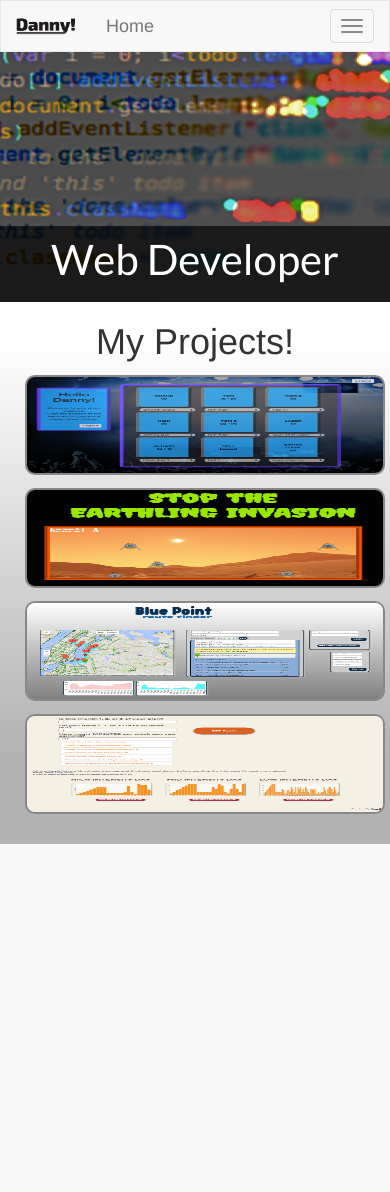
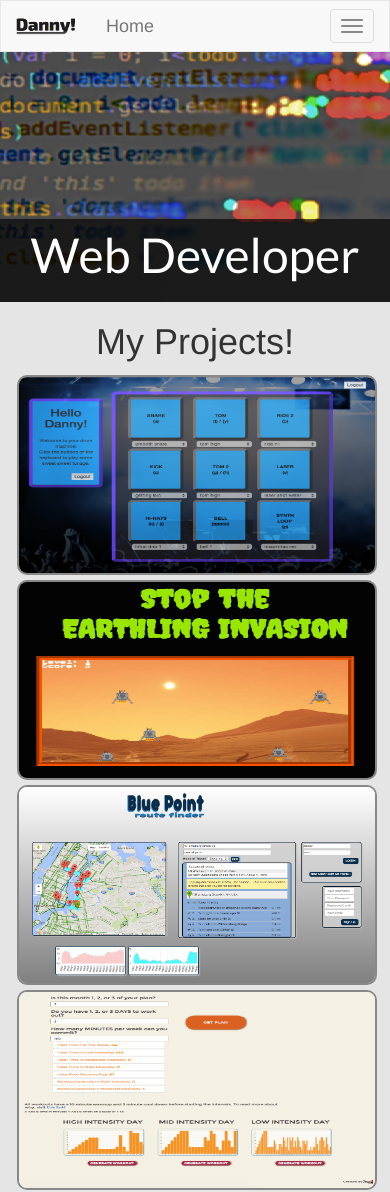
Before and after one commit to dannyalaska/pythonpersonal, a Django app: page / in a window 390 px wide. Before the commit the page ends 844 px from the top, so only its background shows below. Run offline with Django 3.2, Linux system fonts and the light colour scheme; data comes from the database, SQL or seed files in the repository; both versions use the stored data as it was after the commit; some libraries are stand-ins or nearby versions.

Commit message:
commiting for heroku deployment

```diff
--- a/personaldjango/personaldjango/static/main.css
+++ b/personaldjango/personaldjango/static/main.css
@@ -4,7 +4,7 @@
 body {
   margin: 0px;
   padding: 0px;
-  background-image: linear-gradient(rgba(0,0,0,0) 40%, rgba(0,0,0,.3)90%);
+  background-image: linear-gradient(rgba(255,255,255,.8) 0%, rgba(0,0,0,.1)10%);
 }
 
 .landing {
@@ -70,7 +70,7 @@ body {
   font-family: 'Lato', sans-serif;
   margin: 0px 0px 0px 0px;
   font-weight: 400;
-  font-size: 3em;
+  font-size: 6em;
   color:#fff;
 }
 
@@ -205,9 +205,9 @@ body {
 }
 
 #content img{
+  background-size: cover;
   position: relative;
-  width: 100%;
-  margin: 10px;
+  margin: 2px;
   border: 2px solid #777;
   border-radius: 5px;
 }
@@ -218,7 +218,7 @@ body {
 @media screen and (max-width: 800px) {
 
   .landing {
-    font-size: 14px;
+    font-size: 8px;
     height: 325px;
     background-color: #444;
   }
@@ -248,6 +248,15 @@ body {
     height: 13px;
     margin: 0px 12px 0px 12px;
   }
+
+  #content img{
+    display: inline-block;
+    width: 100%;
+    height: 200px;
+    border: 2px solid #888;
+    border-radius: 10px;
+    margin-top: 3px;
+  }
 }
 
 @media screen and (max-width: 600px) {
@@ -266,11 +275,10 @@ body {
     background-color: rgba(0,0,0,.65);
   }
 
-
   #content img{
     display: inline-block;
     width: 100%;
-    height: 100px;
+    height: 200px;
     border: 2px solid #888;
     border-radius: 10px;
     margin-top: 3px;
```
Also changed, not shown: personaldjango/db.sqlite3, personaldjango/media/images/Screen_Shot_2015-12-17_at_3.50.56_PM_To8EInk.png (added), personaldjango/media/images/Screen_Shot_2016-01-06_at_4.49.49_PM.png (added).
